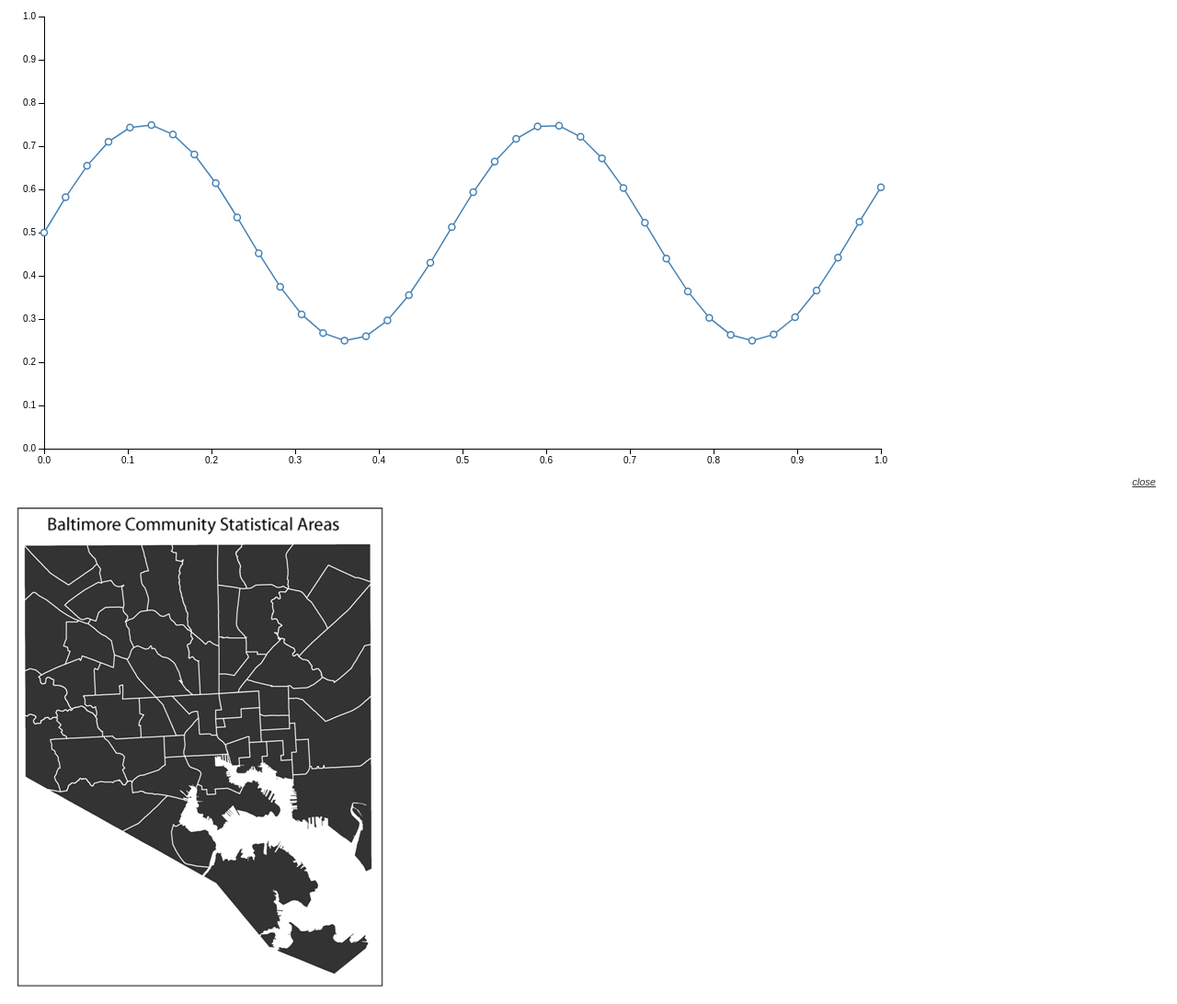
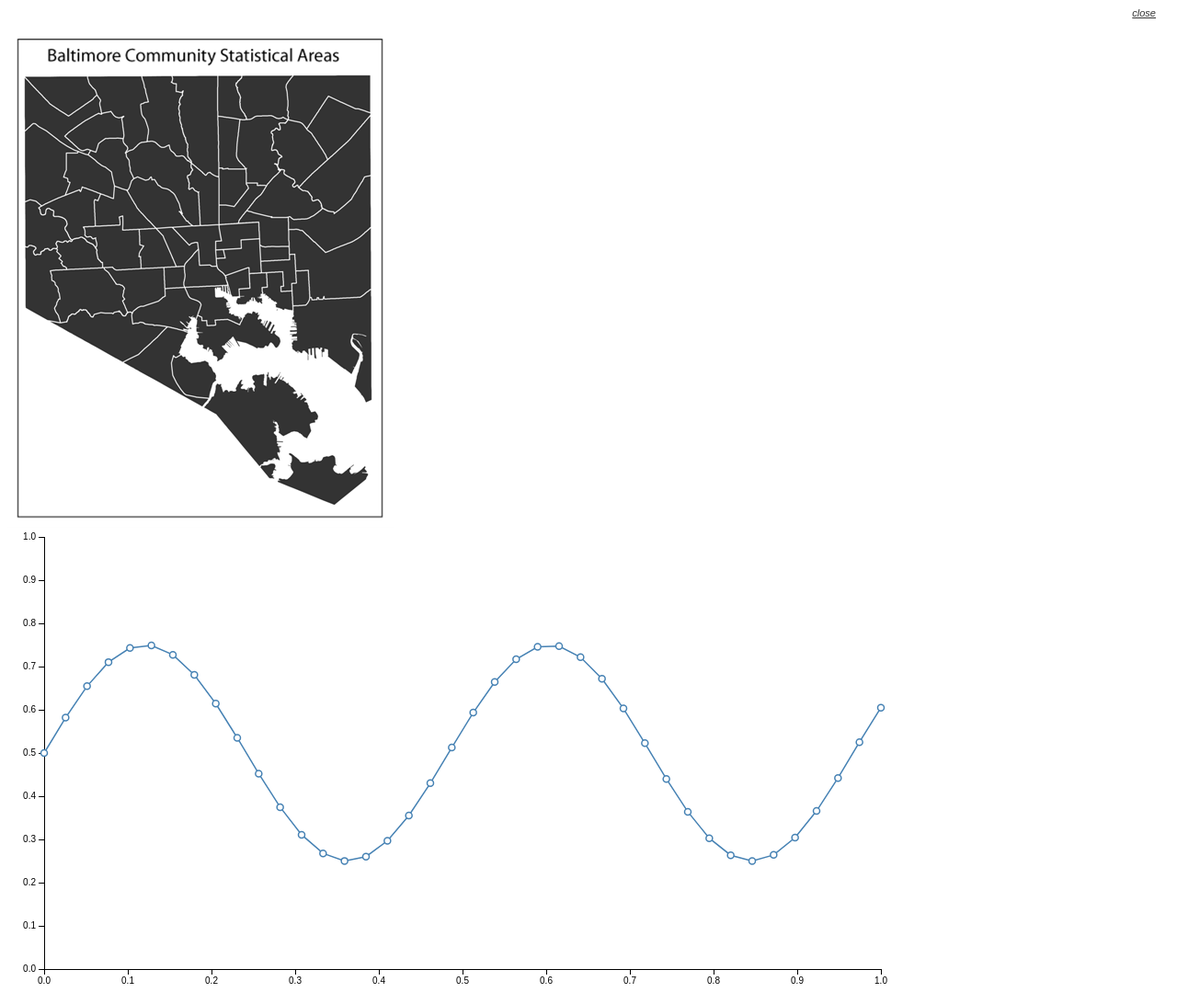
Before and after one commit to BNIA/grace-hopper-search-tool, a PHP site: page /home.php in a window 1280 px wide. Shown: the whole page at 92% size. After the commit the page ends 1070 px from the top, so only its background shows below. Run offline with PHP 8.4, Linux system fonts and the light colour scheme.

Commit message:
checkpoint

```diff
--- a/web/home.php
+++ b/web/home.php
@@ -34,12 +34,7 @@ body {
 
 </style>
 <body>
-<script src="d3/d3.v2.js"></script>
-<!-- CODE TO RENDER THE DETAILED GRAPH GOES BELOW -->
-<script src="detail-line.js"></script>
-<script src="neighborhoods.js"></script>
-
-<div id="csa-selection-map-window" style="display: block;">
+<div id="csa-selection-map-window" style="display: inline;">
 	<p style="text-align: right; margin-right: 15px;"><a href="#" style="color: #333; font-size: 11px; font-style: italic;">close</a></p>
 
 	<img src="standardMap.large.png" usemap="#Map" width="420" border="0" height="544">
@@ -102,6 +97,11 @@ body {
 	</map>
 
 </div>
+<script src="d3/d3.v2.js"></script>
+<!-- CODE TO RENDER THE DETAILED GRAPH GOES BELOW -->
+<script src="neighborhoods.js"></script>
+<script src="detail-line.js"></script>
+
 
 </body>
 </html>
```
